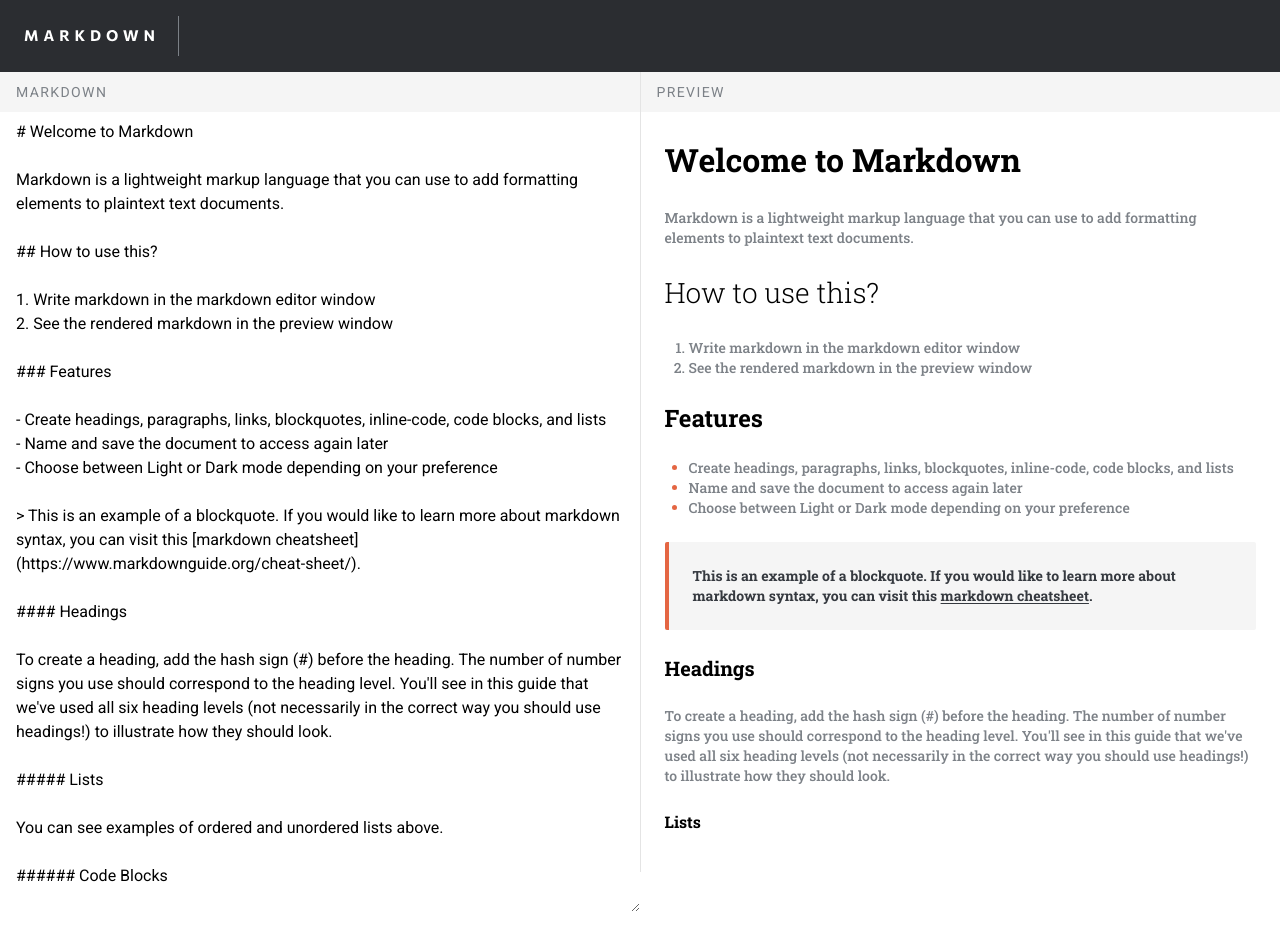
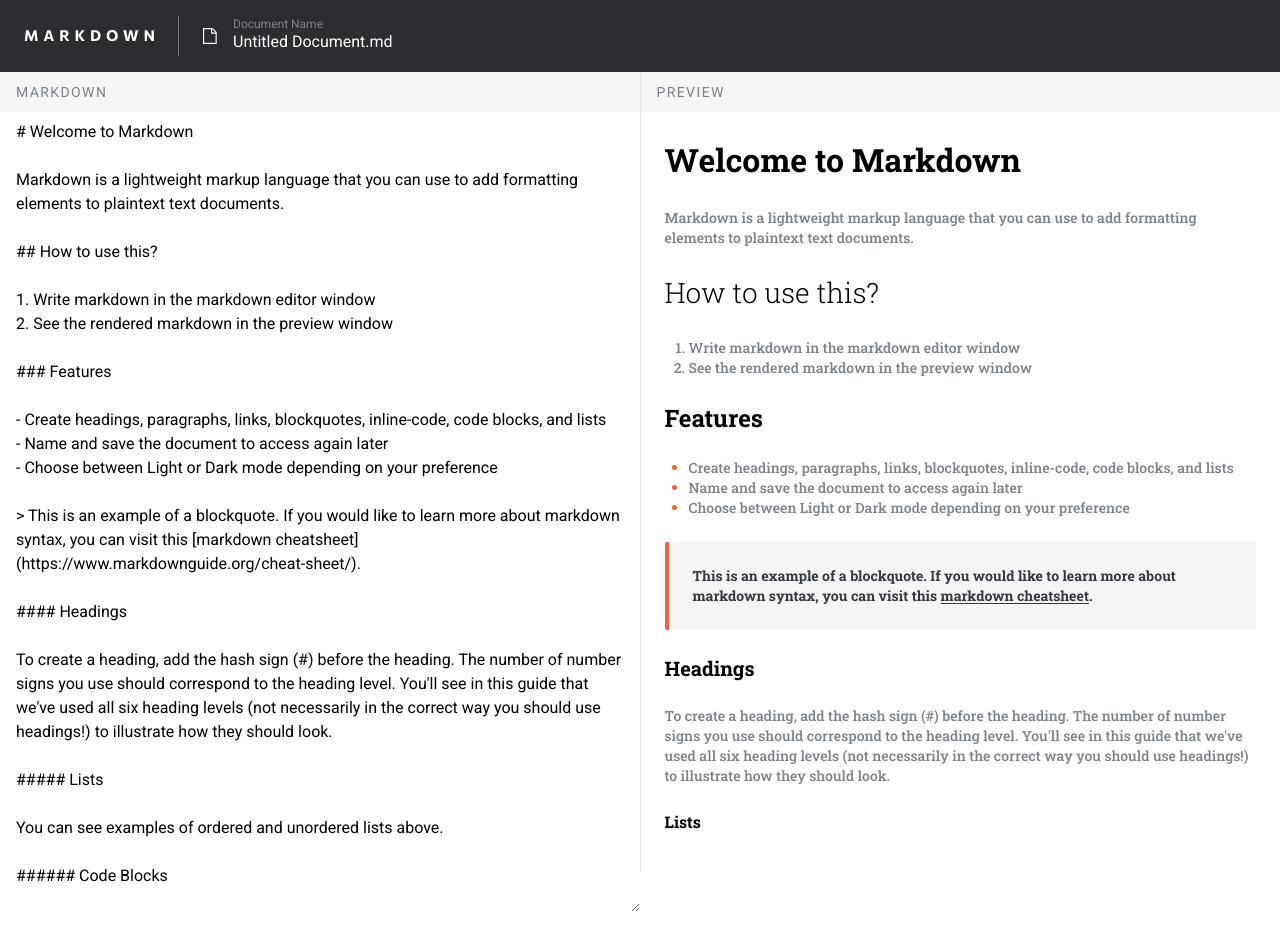
Before and after one commit to ltk55/in-browser-markdown-editor, a React (Vite) app: page / in a window 1280 px wide. Built offline with nearby package versions, Linux system fonts and the light colour scheme.

Commit message:
feat: add DocumentName to Header

```diff
--- a/package.json
+++ b/package.json
@@ -14,7 +14,8 @@
   "dependencies": {
     "react": "^18.2.0",
     "react-dom": "^18.2.0",
-    "react-markdown": "^9.0.0"
+    "react-markdown": "^9.0.0",
+    "zustand": "^4.4.3"
   },
   "devDependencies": {
     "@types/react": "^18.2.15",
--- /dev/null
+++ b/src/components/header/DocumentName.tsx
@@ -0,0 +1,30 @@
+import IconDocument from "../../assets/icon-document.svg";
+import useDocumentStore from "../../store/documentStore";
+
+export default function DocumentTitle(): JSX.Element {
+  const [documentName, setDocumentName] = useDocumentStore((state) => [
+    state.documentName,
+    state.setDocumentName,
+  ]);
+
+  return (
+    <div className="relative flex items-center overflow-x-auto">
+      <img src={IconDocument} alt="document icon" />
+      <div className="ml-4">
+        <label
+          className="hidden text-xs leading-none text-neutral-500 md:block"
+          htmlFor="document-name"
+        >
+          Document Name
+        </label>
+        <input
+          id="document-name"
+          type="text"
+          className="border-b-transparent bg-transparent border-b text-neutral-100 caret-orange outline-none focus:border-b-neutral-100"
+          value={documentName}
+          onChange={(e) => setDocumentName(e.target.value)}
+        />
+      </div>
+    </div>
+  );
+}
--- a/src/components/header/Header.tsx
+++ b/src/components/header/Header.tsx
@@ -1,4 +1,5 @@
 import Logo from "../../assets/logo.svg";
+import DocumentName from "./DocumentName";
 
 export default function Header(): JSX.Element {
   return (
@@ -6,6 +7,8 @@ export default function Header(): JSX.Element {
       <div className="hidden h-full items-center border-r border-r-neutral-500 px-6 xl:flex">
         <img src={Logo} alt="logo" />
       </div>
+
+      <DocumentName />
     </header>
   );
 }
--- /dev/null
+++ b/src/store/documentStore.ts
@@ -0,0 +1,24 @@
+import { create } from "zustand";
+import { createJSONStorage, persist } from "zustand/middleware";
+
+interface DocumentStore {
+  documentName: string;
+  setDocumentName: (documentName: string) => void;
+}
+
+const useDocumentStore = create<DocumentStore>()(
+  persist(
+    (set) => ({
+      documentName: "Untitled Document.md",
+      setDocumentName: (documentName: string) => {
+        set(() => ({ documentName }));
+      },
+    }),
+    {
+      name: "markdown-app-storage",
+      storage: createJSONStorage(() => sessionStorage),
+    },
+  ),
+);
+
+export default useDocumentStore;
--- a/tailwind.config.js
+++ b/tailwind.config.js
@@ -18,6 +18,7 @@ export default {
       },
       orange: "rgb(228, 102, 67)",
       orangeHover: "rgb(243, 151, 101)",
+      transparent: "rgba(0, 0, 0, 0)",
     },
     fontFamily: {
       sans: ["Roboto", "sans-serif"],
```
Also changed, not shown: 1 other file (tests, documents, lock files or other folders).
